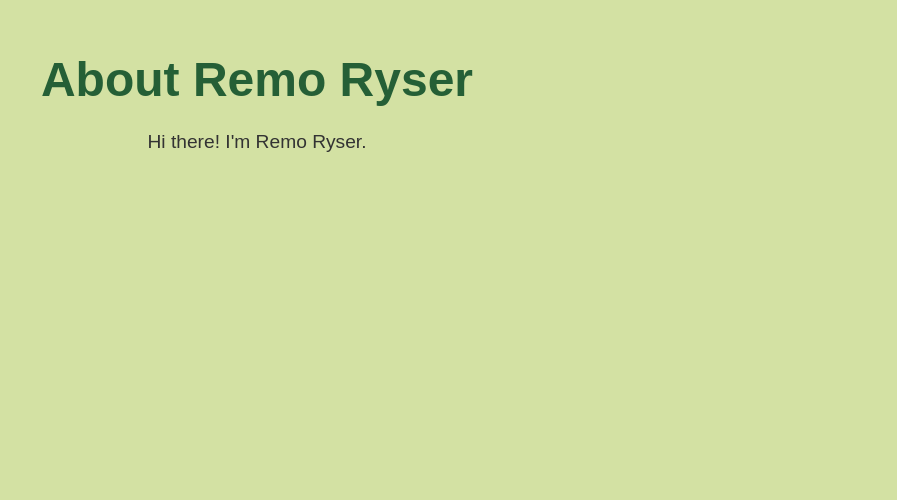
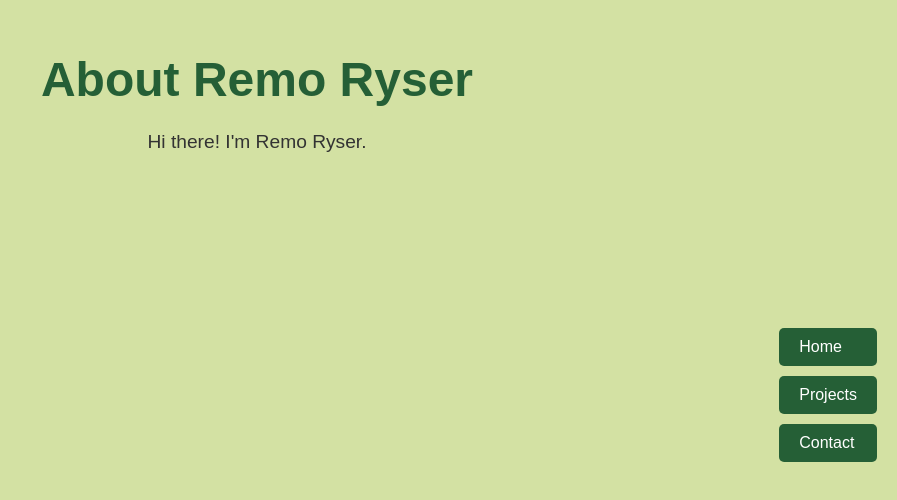
Before and after one commit to RemoRyser/remoryser.github.io, a plain HTML site: page about.html in a window 1280 px wide. Shown: the whole page, without its empty margins (383-1280 px from the left). Drawn offline with Linux system fonts and the light colour scheme.

Commit message:
Updated buttons

```diff
--- a/about.html
+++ b/about.html
@@ -28,6 +28,24 @@
             line-height: 1.6;
             margin-bottom: 20px;
         }
+        .buttons-container {
+            position: fixed;
+            top: 50%;
+            right: 20px;
+            transform: translateY(-50%);
+        }
+        .buttons-container a {
+            display: block;
+            margin-bottom: 10px;
+            text-decoration: none;
+            color: #fff;
+            background-color: #255F36; /* Dark green */
+            padding: 10px 20px;
+            border-radius: 5px;
+        }
+        .buttons-container a:hover {
+            background-color: #1D472A; /* Darker green on hover */
+        }
     </style>
 </head>
 <body>
@@ -35,5 +53,10 @@
         <h1>About Remo Ryser</h1>
         <p>Hi there! I'm Remo Ryser.</p>
     </div>
+    <div class="buttons-container">
+        <a href="index.html">Home</a>
+        <a href="projects.html">Projects</a>
+        <a href="contact.html">Contact</a>
+    </div>
 </body>
 </html>
```
Also changed, not shown: contact.html (+23 -0 lines), projects.html (+23 -0 lines).
